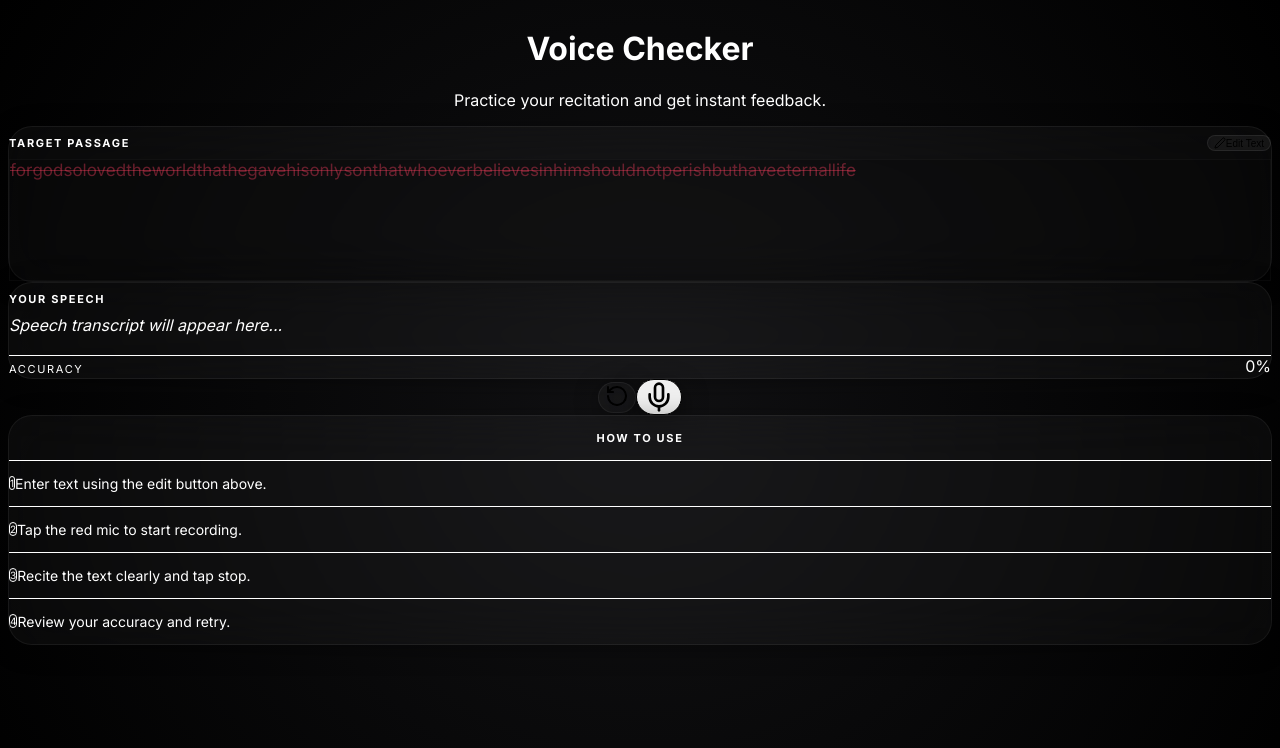
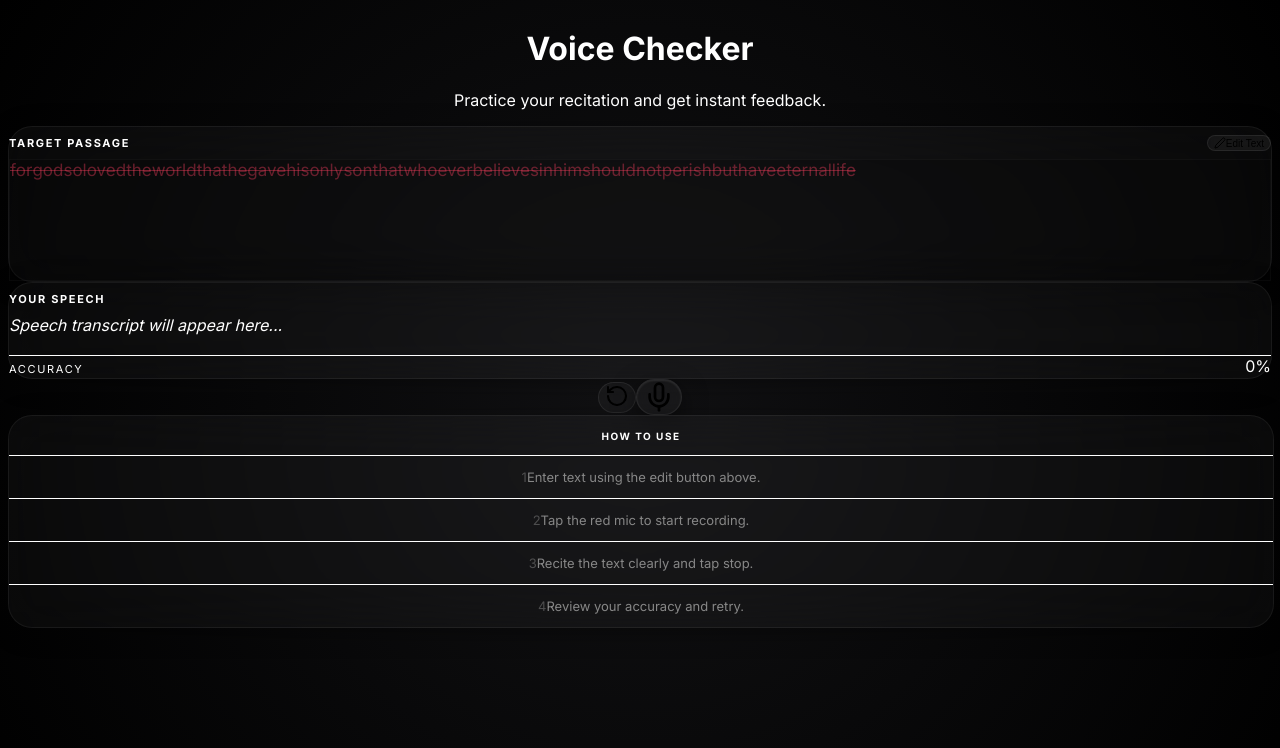
Before and after one commit to benresonance-star/v2t, a Next.js app: page / in a window 1280 px wide. Shown: the top 748 px of the page. Built offline with nearby package versions, Linux system fonts and the light colour scheme.

Commit message:
UI Refinement: Add app padding, tighten 'How to use' section with #878787 color, and make buttons glassier with more spacing
Made-with: Cursor

```diff
--- a/src/app/page.tsx
+++ b/src/app/page.tsx
@@ -28,7 +28,7 @@ export default function Home() {
   const [isEditing, setIsEditing] = useState(false);
 
   return (
-    <main className="min-h-screen flex flex-col items-center px-5 py-12 md:py-20 max-w-2xl mx-auto">
+    <main className="min-h-screen flex flex-col items-center px-8 md:px-12 py-12 md:py-20 max-w-2xl mx-auto">
       <div className="w-full flex flex-col gap-16">
         {/* Header */}
         <header className="text-center space-y-2">
@@ -132,9 +132,9 @@ export default function Home() {
         </section>
 
         {/* Instructions */}
-        <footer className="mt-4 glass-panel rounded-[1.5rem] overflow-hidden">
-          <div className="py-4 text-center border-b border-white/5 bg-white/[0.01]">
-            <h4 className="text-[11px] font-semibold text-zinc-400 uppercase tracking-[0.15em]">How to use</h4>
+        <footer className="mt-4 glass-panel rounded-[1.5rem] overflow-hidden max-w-lg mx-auto w-full">
+          <div className="py-3 text-center border-b border-white/5 bg-white/[0.01]">
+            <h4 className="text-[10px] font-semibold text-zinc-500 uppercase tracking-[0.15em]">How to use</h4>
           </div>
 
           <div className="divide-y divide-white/5">
@@ -144,11 +144,11 @@ export default function Home() {
               "Recite the text clearly and tap stop.",
               "Review your accuracy and retry."
             ].map((step, i) => (
-              <div key={i} className="flex items-center gap-5 px-8 py-5 group hover:bg-white/[0.01] transition-colors">
-                <span className="w-6 h-6 rounded-full flex items-center justify-center bg-zinc-900 text-[10px] font-bold text-zinc-500 border border-white/5 group-hover:border-white/10 transition-colors">
-                  {i + 1}
-                </span>
-                <p className="text-[14px] font-medium text-zinc-400 group-hover:text-zinc-300 transition-colors">{step}</p>
+              <div key={i} className="flex flex-col items-center justify-center py-4 px-6 text-center group hover:bg-white/[0.01] transition-colors">
+                <p className="text-[13px] font-medium text-[#878787] group-hover:text-zinc-300 transition-colors leading-relaxed">
+                  <span className="mr-2 opacity-50">{i + 1}</span>
+                  {step}
+                </p>
               </div>
             ))}
           </div>
--- a/src/components/voiceChecker/Controls.tsx
+++ b/src/components/voiceChecker/Controls.tsx
@@ -20,11 +20,11 @@ export const Controls: React.FC<ControlsProps> = ({
   onReset,
 }) => {
   return (
-    <div className="flex items-center justify-center w-full py-8 gap-8">
+    <div className="flex items-center justify-center w-full py-8 gap-12">
       {/* Reset Button */}
       <button
         onClick={onReset}
-        className="p-5 rounded-full glass-panel text-zinc-500 hover:text-zinc-200 transition-all active:scale-90 shadow-xl"
+        className="p-5 rounded-full glass-button text-zinc-500 hover:text-zinc-200 transition-all active:scale-90 shadow-xl"
         title="Reset"
       >
         <RotateCcw size={24} />
@@ -48,7 +48,7 @@ export const Controls: React.FC<ControlsProps> = ({
           <button
             onClick={onStart}
             disabled={isTranscribing}
-            className="w-20 h-20 rounded-full bg-gradient-to-b from-zinc-700 to-zinc-900 border border-white/10 shadow-[inset_0_2px_4px_rgba(255,255,255,0.1),0_8px_24px_rgba(0,0,0,0.5)] flex items-center justify-center hover:from-zinc-600 hover:to-zinc-800 transition-all active:scale-95 disabled:opacity-20"
+            className="w-20 h-20 rounded-full glass-button bg-gradient-to-b from-white/10 to-white/5 border-white/20 shadow-[inset_0_1px_2px_rgba(255,255,255,0.1),0_8px_24px_rgba(0,0,0,0.5)] flex items-center justify-center hover:from-white/20 hover:to-white/10 transition-all active:scale-95 disabled:opacity-20"
           >
             <Mic size={32} className="text-white" />
           </button>
```
